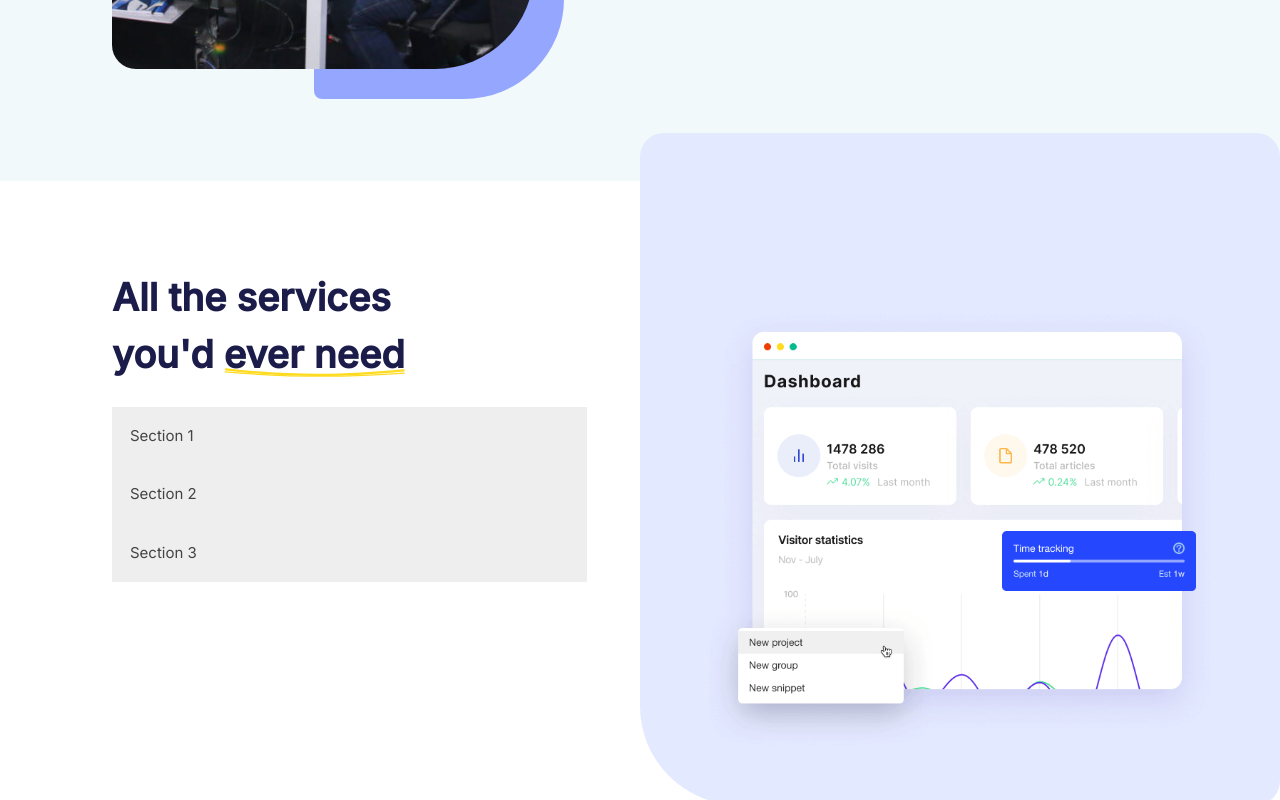
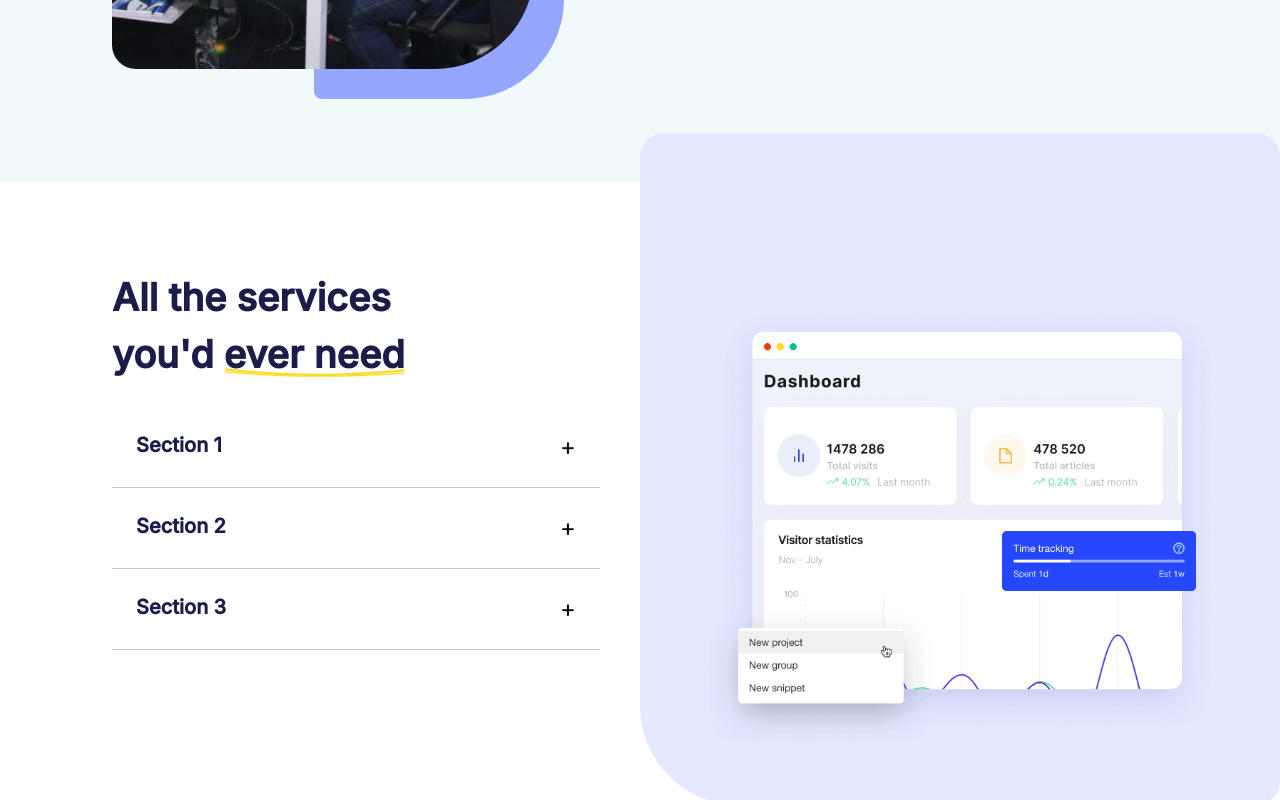
Before and after one commit to alabo-excel/virtual-employee, a React (Vite) app: page / in a window 1280 px wide. Shown: the part 2000-2800 px from the top of the page. Built offline with nearby package versions, Linux system fonts and the light colour scheme.

Commit message:
logo commit

```diff
--- a/src/App.css
+++ b/src/App.css
@@ -54,31 +54,6 @@
     }
 }
 
-.accordion {
-    background-color: #eee;
-    color: #444;
-    cursor: pointer;
-    padding: 18px;
-    width: 90%;
-    border: none;
-    text-align: left;
-    outline: none;
-    font-size: 15px;
-    transition: 0.4s;
-}
-
-.active,
-.accordion:hover {
-    background-color: #ccc;
-}
-
-.panel {
-    padding: 0 18px;
-    display: none;
-    background-color: white;
-    overflow: hidden;
-}
-
 input:focus {
     outline: none
 }
--- /dev/null
+++ b/src/components/Accordion.jsx
@@ -0,0 +1,30 @@
+import React, { useState } from 'react';
+
+const Accordion = ({ title, content }) => {
+    const [isActive, setIsActive] = useState(false);
+    const accordionData = {
+        title: 'Section 1',
+        content: `Lorem ipsum dolor, sit amet consectetur adipisicing elit. Quis sapiente
+          laborum cupiditate possimus labore, hic temporibus velit dicta earum
+          suscipit commodi eum enim atque at? Et perspiciatis dolore iure
+          voluptatem.`
+    };
+
+    // const { title, content } = accordionData;
+    return (
+        <div className="accordion mr-10">
+            <div className={isActive ? "bg-light p-6 rounded-lg border border-border" : `accordion-item nav py-6 border-b border-border px-6 p-2`}>
+                <div
+                    className="accordion-title flex justify-between"
+                    onClick={() => setIsActive(!isActive)}
+                >
+                    <div className="font-bold text-dark-blue text-xl">{title}</div>
+                    <div className="cursor-pointer text-2xl">{isActive ? '-' : '+'}</div>
+                </div>
+                {isActive && <div className="accordion-content text-lg text-text">{content}</div>}
+            </div>
+        </div>
+    );
+};
+
+export default Accordion;
--- a/src/components/Navbar.jsx
+++ b/src/components/Navbar.jsx
@@ -1,4 +1,5 @@
 import { React, useState, useEffect } from 'react';
+import {LogoWhite, LogoDark} from "./images"
 
 const Navbar = () => {
     const [isVisible, setIsVisible] = useState(true);
@@ -24,7 +25,7 @@ const Navbar = () => {
             {isVisible ?
                 <div className="flex nav justify-between">
                     <div className="lg:w-1/2 bg-dark-blue py-4 pl-28 sm:p-4">
-                        <img src="/images/b-s-logo-white.png" alt="" />
+                        <img src={LogoWhite} alt="" />
                     </div>
                     <div className="lg:w-1/2 sm:p-3 pr-28 py-4 flex justify-end" >
                         <div className="w-12 h-12 px-4 py-2 text-lg sm:text-xs sm:py-2 sm:px-3 sm:h-8 sm:w-8 rounded-full bg-light hover:bg-blue text-blue hover:text-white mx-2">
@@ -41,7 +42,7 @@ const Navbar = () => {
                 :
                 <div className="flex bg-white nav justify-between fixed w-screen z-30">
                     <div className="w-1/2 pl-28 py-4 pl-28 sm:p-4">
-                        <img src="/images/b-s-logo.png" alt="" />
+                        <img src={LogoDark} alt="" />
                     </div>
                     <div className="lg:w-1/2 sm:p-3 pr-28 py-4 flex justify-end" >
                         <div className="w-12 h-12 px-4 py-2 text-lg sm:text-xs sm:py-2 sm:px-3 sm:h-8 sm:w-8 rounded-full bg-light hover:bg-blue text-blue hover:text-white mx-2">
--- a/src/components/Services.jsx
+++ b/src/components/Services.jsx
@@ -1,32 +1,32 @@
 import React from 'react';
+import Accordion from './Accordion';
 import { Software } from "./images"
 
 const Services = () => {
-    // var acc = document.getElementsByClassName("accordion");
-    // var i;
-
-    // for (i = 0; i < acc.length; i++) {
-    // acc[i].addEventListener("click", function () {
-    // this.classList.toggle("active");
-    // var panel = this.nextElementSibling;
-    // if (panel.style.display === "block") {
-    //     panel.style.display = "none";
-    // } else {
-    //     panel.style.display = "block";
-    // }
-    // });
-    // }
-
-    // const toggleAcc = () =>{
-    //     classList.toggle("active");
-    //     // var panel = this.nextElementSibling;
-    //     // if (panel.style.display === "block") {
-    //     //     panel.style.display = "none";
-    //     // } else {
-    //     //     panel.style.display = "block";
-    //     // }
-    // }
-
+    const accordionData = [
+        {
+            title: 'Section 1',
+            content: `Lorem ipsum dolor, sit amet consectetur adipisicing elit. Quis sapiente
+          laborum cupiditate possimus labore, hic temporibus velit dicta earum
+          suscipit commodi eum enim atque at? Et perspiciatis dolore iure
+          voluptatem.`
+        },
+        {
+            title: 'Section 2',
+            content: `Lorem ipsum, dolor sit amet consectetur adipisicing elit. Mollitia veniam
+          reprehenderit nam assumenda voluptatem ut. Ipsum eius dicta, officiis
+          quaerat iure quos dolorum accusantium ducimus in illum vero commodi
+          pariatur? Impedit autem esse nostrum quasi, fugiat a aut error cumque
+          quidem maiores doloremque est numquam praesentium eos voluptatem amet!
+          Repudiandae, mollitia id reprehenderit a ab odit!`
+        },
+        {
+            title: 'Section 3',
+            content: `Sapiente expedita hic obcaecati, laboriosam similique omnis architecto ducimus magnam accusantium corrupti
+          quam sint dolore pariatur perspiciatis, necessitatibus rem vel dignissimos
+          dolor ut sequi minus iste? Quas?`
+        }
+    ];
     return (
         <div className="px-28 sm:p-4 py-16 relative">
             <div className="lg:flex sm:h-auto h-screen">
@@ -36,20 +36,9 @@ const Services = () => {
                         you'd <span className="line">ever need</span>
                     </div>
                     <div className="lg:block hidden">
-                        <button className="accordion">Section 1</button>
-                        <div className="panel">
-                            <p>Lorem ipsum dolor sit amet, consectetur adipisicing elit, sed do eiusmod tempor incididunt ut labore et dolore magna aliqua. Ut enim ad minim veniam, quis nostrud exercitation ullamco laboris nisi ut aliquip ex ea commodo consequat.</p>
-                        </div>
-
-                        <button className="accordion">Section 2</button>
-                        <div className="panel">
-                            <p>Lorem ipsum dolor sit amet, consectetur adipisicing elit, sed do eiusmod tempor incididunt ut labore et dolore magna aliqua. Ut enim ad minim veniam, quis nostrud exercitation ullamco laboris nisi ut aliquip ex ea commodo consequat.</p>
-                        </div>
-
-                        <button className="accordion">Section 3</button>
-                        <div className="panel">
-                            <p>Lorem ipsum dolor sit amet, consectetur adipisicing elit, sed do eiusmod tempor incididunt ut labore et dolore magna aliqua. Ut enim ad minim veniam, quis nostrud exercitation ullamco laboris nisi ut aliquip ex ea commodo consequat.</p>
-                        </div>
+                        {accordionData.map(({ title, content }) => (
+                            <Accordion title={title} content={content} />
+                        ))}
                     </div>
                 </div>
                 <div className="bg-light-blue lg:absolute right-0 -top-12 bottom-0 rounded-3xl lg:rounded-tl-3xl sm:rounded-3xl rounded-bl-large lg:h-150 lg:w-1/2 sm:py-6">
--- a/src/components/images.js
+++ b/src/components/images.js
@@ -38,3 +38,5 @@ export { default as Java } from "/images/java.svg"
 export { default as Angular } from "/images/angular.svg"
 export { default as NodeJs } from "/images/nodejs.svg"
 export { default as Vue } from "/images/vuejs.svg"
+export { default as LogoWhite } from "/images/b-s-logo-white.png"
+export { default as LogoDark } from "/images/b-s-logo.png"
```
Also changed, not shown: 1 other file (tests, documents, lock files or other folders).
